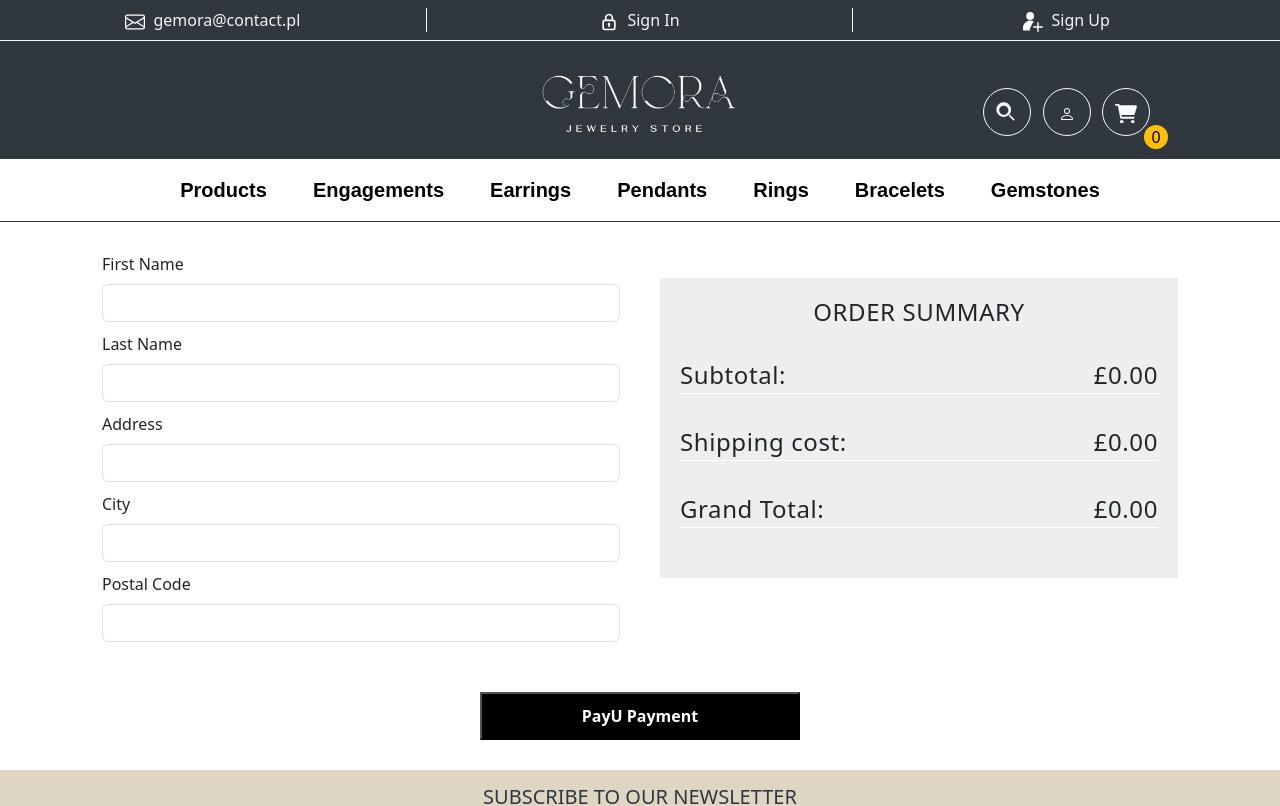
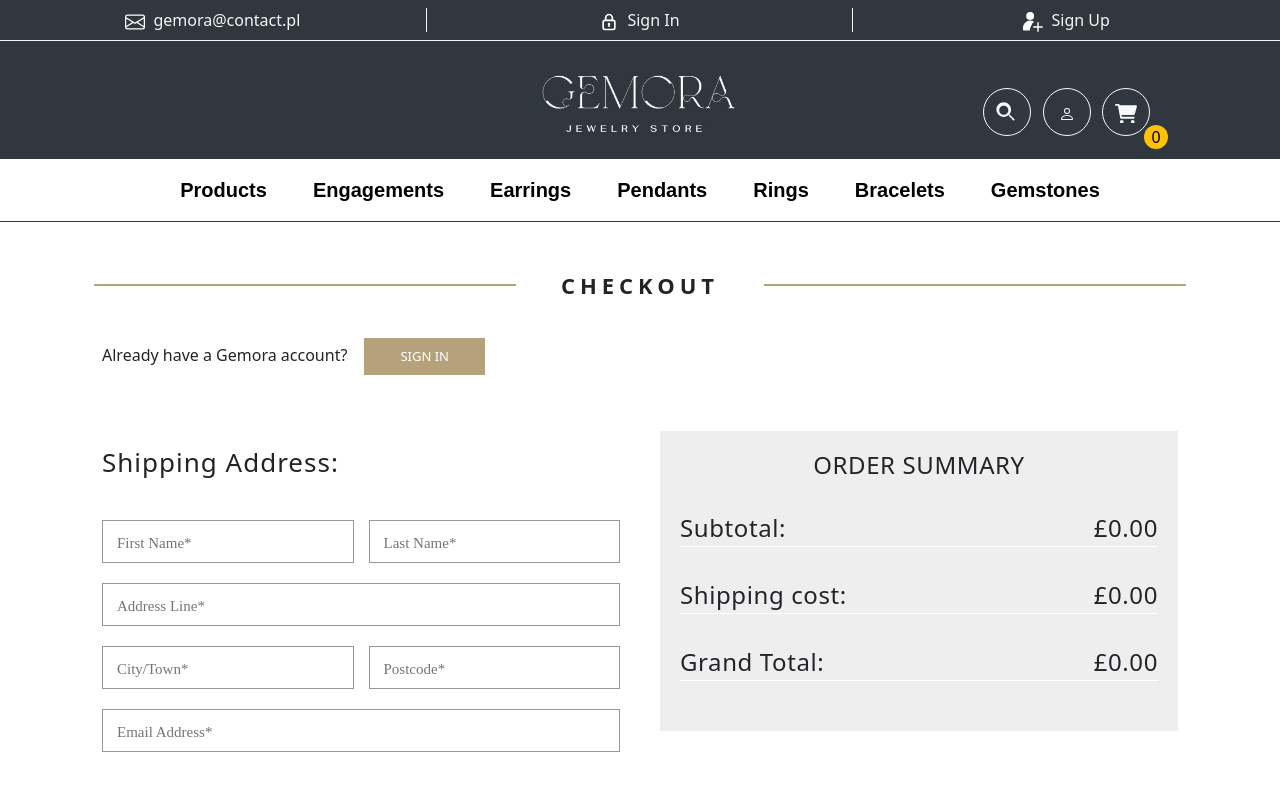
Before and after one commit to stelmaszczykadrian/Gemora-frontend, a React (Create React App) app in the folder gemora/: page /checkout in a window 1280 px wide. Shown: the top 806 px of the page. Built offline with nearby package versions, Linux system fonts and the light colour scheme; no server answers; the HTML template or start-up script is replaced by a standard one.

Commit message:
GEM-47 Improved appearance of checkout form and added order saving

```diff
--- a/gemora/src/api/OrderApi.ts
+++ b/gemora/src/api/OrderApi.ts
@@ -5,3 +5,8 @@ export async function createOrder(paymentData: any) {
     const response = await axios.post(`${BaseUrl}/api/orders`, paymentData);
     return response.data;
 }
+
+export async function saveOrder(orderDetails: any) {
+    const response = await axios.post(`${BaseUrl}/api/orders/save-order`, orderDetails);
+    return response.data;
+}
--- a/gemora/src/pages/Checkout/Checkout.css
+++ b/gemora/src/pages/Checkout/Checkout.css
@@ -1,6 +1,22 @@
 .checkout-container {
     display: flex;
     justify-content: space-between;
+}
+
+.checkout-already-account {
+    margin-top: 40px;
+    font-size: 16px;
+    line-height: 21px;
+    padding-left: 20px;
+}
+
+.checkout-signin-button {
+    font-size: 13px;
+    background: #b5a27a;
+    color: white;
+    border: 0;
+    padding: 8px 36px;
+    margin-left: 17px;
 }
 
 .checkout-left-section {
@@ -13,8 +29,82 @@
     padding: 20px;
 }
 
+.checkout-left-section-title {
+    font-size: 26px;
+    letter-spacing: 1px;
+    line-height: 55px;
+    margin-top: 40px;
+    margin-bottom: 30px;
+}
 
-@media (max-width: 767px) {
+.checkout-town-section,
+.checkout-name-section {
+    margin-top: 20px;
+    margin-bottom: 20px;
+    display: flex;
+    width: 100%;
+}
+
+.checkout-input-first,
+.checkout-input-town {
+    margin-right: 15px;
+}
+
+
+.checkout-input-first,
+.checkout-input-lastname,
+.checkout-input-town,
+.checkout-input-postcode {
+    display: flex;
+    font-size: 15px;
+    width: 100%;
+    border: 1px solid #98999b;
+    height: 43px;
+    padding: 4px 14px 0;
+    border-radius: 0;
+    font-family: 'Nunito Sans', serif;
+}
+
+.checkout-input-email,
+.checkout-input-address {
+    font-size: 15px;
+    width: 100%;
+    border: 1px solid #98999b;
+    height: 43px;
+    padding: 4px 14px 0;
+    border-radius: 0;
+    font-family: 'Nunito Sans', serif;
+}
+
+.checkout-complete-order-button {
+    font-size: 19px;
+    text-decoration: none;
+    color: #fff;
+    line-height: 18px;
+    background: #b5a27a;
+    text-transform: uppercase;
+    display: inline-block;
+    padding: 24px 8px;
+    letter-spacing: 1px;
+    text-align: center;
+    border: 0;
+    margin-top: 20px;
+    margin-bottom: 40px;
+    cursor: pointer;
+    width: 40vh;
+}
+
+.checkout-order-note-textarea {
+    width: 100%;
+    max-width: 100%;
+    border: 1px solid #98999b;
+    min-height: 187px;
+    padding: 4px 14px 0;
+    font-size: 15px;
+    border-radius: 0;
+}
+
+@media (max-width: 1024px) {
     .checkout-container {
         flex-direction: column;
     }
@@ -25,4 +115,36 @@
         width: 100%;
         padding: 20px;
     }
+
+    .checkout-complete-order-button {
+        width: 30vh;
+    }
 }
+
+/*@media (max-width: 767px) {*/
+/*    .checkout-container {*/
+/*        flex-direction: column;*/
+/*    }*/
+
+/*    .checkout-left-section,*/
+/*    .checkout-right-section {*/
+/*        flex: none;*/
+/*        width: 100%;*/
+/*        padding: 20px;*/
+/*    }*/
+
+/*    .checkout-complete-order-button {*/
+/*        width: 30vh;*/
+/*    }*/
+/*}*/
+
+@media (max-width: 450px) {
+    .checkout-already-account {
+        font-size: 13px;
+    }
+
+    .checkout-signin-button {
+        font-size: 14px;
+        padding: 4px 18px;
+    }
+}
--- a/gemora/src/pages/Checkout/Checkout.tsx
+++ b/gemora/src/pages/Checkout/Checkout.tsx
@@ -5,15 +5,21 @@ import {calculateTotal} from "../../utils/utils";
 import OrderSummary from "../../components/ordersummary/OrderSummary";
 import {shippingPrice} from "../../constants/constants";
 import './Checkout.css'
-import {payUconfig} from "../../env";
-import {createOrder} from "../../api/OrderApi";
+import {initiatePayment} from "../../services/PaymentService";
+import HeadingWithLines from "../../components/ui/headingwithlines/HeadingWithLines";
+import {Link} from "react-router-dom";
+import UserContext from "../../context/UserContext";
+import {saveOrder} from "../../api/OrderApi";
 
 interface FormData {
     firstName: string;
     lastName: string;
     address: string;
     city: string;
-    postalCode: string;
+    postcode: string;
+    email: string;
+    note: string;
+
 }
 
 const CheckoutForm = () => {
@@ -22,15 +28,18 @@ const CheckoutForm = () => {
         lastName: "",
         address: "",
         city: "",
-        postalCode: "",
+        postcode: "",
+        email: "",
+        note: ""
+
     });
+    const {currentUser} = useContext(UserContext);
     const {products, clearCart} = useContext(CartContext);
     const totalValue = calculateTotal(products);
 
+    console.log(products)
 
-    const handleChange = (
-        event: React.ChangeEvent<HTMLInputElement | HTMLSelectElement | HTMLTextAreaElement>
-    ) => {
+    const handleChange = (event: React.ChangeEvent<HTMLInputElement | HTMLSelectElement | HTMLTextAreaElement>) => {
         const {name, value} = event.target;
         setFormData({
             ...formData,
@@ -41,92 +50,75 @@ const CheckoutForm = () => {
     const handlePayUClick = async (event: React.FormEvent<HTMLFormElement>) => {
         event.preventDefault();
         try {
-
-            const paymentData = {
-                customerIp: payUconfig.customerIp,
-                merchantPosId: payUconfig.merchantPosId,
-                currencyCode: payUconfig.currencyCode,
-                description: payUconfig.description,
-                totalAmount: totalValue * 100
-
+            const orderDetails = {
+                formData,
+                user: currentUser,
+                products: products,
+                totalAmount: totalValue,
             };
 
-            const order = await createOrder(paymentData);
 
-            window.location.href = order;
-            console.log(order);
+            window.location.href = await initiatePayment(totalValue);
             clearCart();
+            await saveOrder(orderDetails);
+
         } catch (error) {
             console.error("Error initiating PayU payment:", error);
+            alert("An error occurred while processing your payment. Please try again later.");
         }
     };
 
     return (
         <div className="container">
+            <HeadingWithLines name="CHECKOUT"/>
+            <div className="checkout-already-account">
+                Already have a Gemora account?
+                <Link to="/login">
+                    <button className="checkout-signin-button">SIGN IN</button>
+                </Link>
+            </div>
             <Form onSubmit={handlePayUClick}>
                 <div className="checkout-container">
                     <div className="checkout-left-section">
-                        <Form.Group controlId="firstName">
-                            <Form.Label>First Name</Form.Label>
-                            <Form.Control
-                                type="text"
-                                name="firstName"
-                                value={formData.firstName}
-                                onChange={handleChange}
-                                required
-                            />
-                        </Form.Group>
+                        <div className="checkout-left-section-title">
+                            Shipping Address:
+                        </div>
+                        <div className="checkout-name-section">
+                            <input className="checkout-input-first" name="firstName" value={formData.firstName}
+                                   onChange={handleChange} required placeholder="First Name*"/>
+                            <input className="checkout-input-lastname" name="lastName" value={formData.lastName}
+                                   onChange={handleChange} required placeholder="Last Name*"/>
+                        </div>
 
-                        <Form.Group controlId="lastName">
-                            <Form.Label>Last Name</Form.Label>
-                            <Form.Control
-                                type="text"
-                                name="lastName"
-                                value={formData.lastName}
-                                onChange={handleChange}
-                                required
-                            />
-                        </Form.Group>
+                        <div className="checkout-address-section">
+                            <input className="checkout-input-address" name="address" value={formData.address}
+                                   onChange={handleChange} required placeholder="Address Line*"/>
+                        </div>
 
-                        <Form.Group controlId="address">
-                            <Form.Label>Address</Form.Label>
-                            <Form.Control
-                                type="text"
-                                name="address"
-                                value={formData.address}
-                                onChange={handleChange}
-                                required
-                            />
-                        </Form.Group>
+                        <div className="checkout-town-section">
+                            <input className="checkout-input-town" name="city" value={formData.city}
+                                   onChange={handleChange} required placeholder="City/Town*"/>
+                            <input className="checkout-input-postcode" name="postcode" value={formData.postcode}
+                                   onChange={handleChange} required placeholder="Postcode*"/>
+                        </div>
 
-                        <Form.Group controlId="city">
-                            <Form.Label>City</Form.Label>
-                            <Form.Control
-                                type="text"
-                                name="city"
-                                value={formData.city}
-                                onChange={handleChange}
-                                required
-                            />
-                        </Form.Group>
+                        <div className="checkout-email-section">
+                            <input className="checkout-input-email" name="email" value={formData.email}
+                                   onChange={handleChange} required placeholder="Email Address*"/>
+                        </div>
 
-                        <Form.Group controlId="postalCode">
-                            <Form.Label>Postal Code</Form.Label>
-                            <Form.Control
-                                type="text"
-                                name="postalCode"
-                                value={formData.postalCode}
-                                onChange={handleChange}
-                                required
-                            />
-                        </Form.Group>
+                        <div className="checkout-left-section-title">
+                            Customer Note:
+                        </div>
+                        <textarea className="checkout-order-note-textarea" name="note" value={formData.note} onChange={handleChange}/>
                     </div>
                     <div className="checkout-right-section">
                         <OrderSummary subtotal={totalValue} shippingPrice={shippingPrice}/>
                     </div>
                 </div>
+
                 <div className="checkout-button-container">
-                    <button type="submit" className="cart-page-proceed-button">PayU Payment</button>
+                    <button type="submit" className="checkout-complete-order-button">COMPLETE ORDER</button>
                 </div>
             </Form>
         </div>
--- /dev/null
+++ b/gemora/src/services/PaymentService.ts
@@ -0,0 +1,20 @@
+import {payUconfig} from "../env";
+import {createOrder} from "../api/OrderApi";
+
+export async function initiatePayment(totalValue: number) {
+    try {
+        const paymentData = {
+            customerIp: payUconfig.customerIp,
+            merchantPosId: payUconfig.merchantPosId,
+            currencyCode: payUconfig.currencyCode,
+            description: payUconfig.description,
+            totalAmount: totalValue * 100
+        };
+
+        const order = await createOrder(paymentData);
+        return order;
+    } catch (error) {
+        console.error("Error initiating PayU payment:", error);
+        throw new Error("Payment initiation failed");
+    }
+}
```
